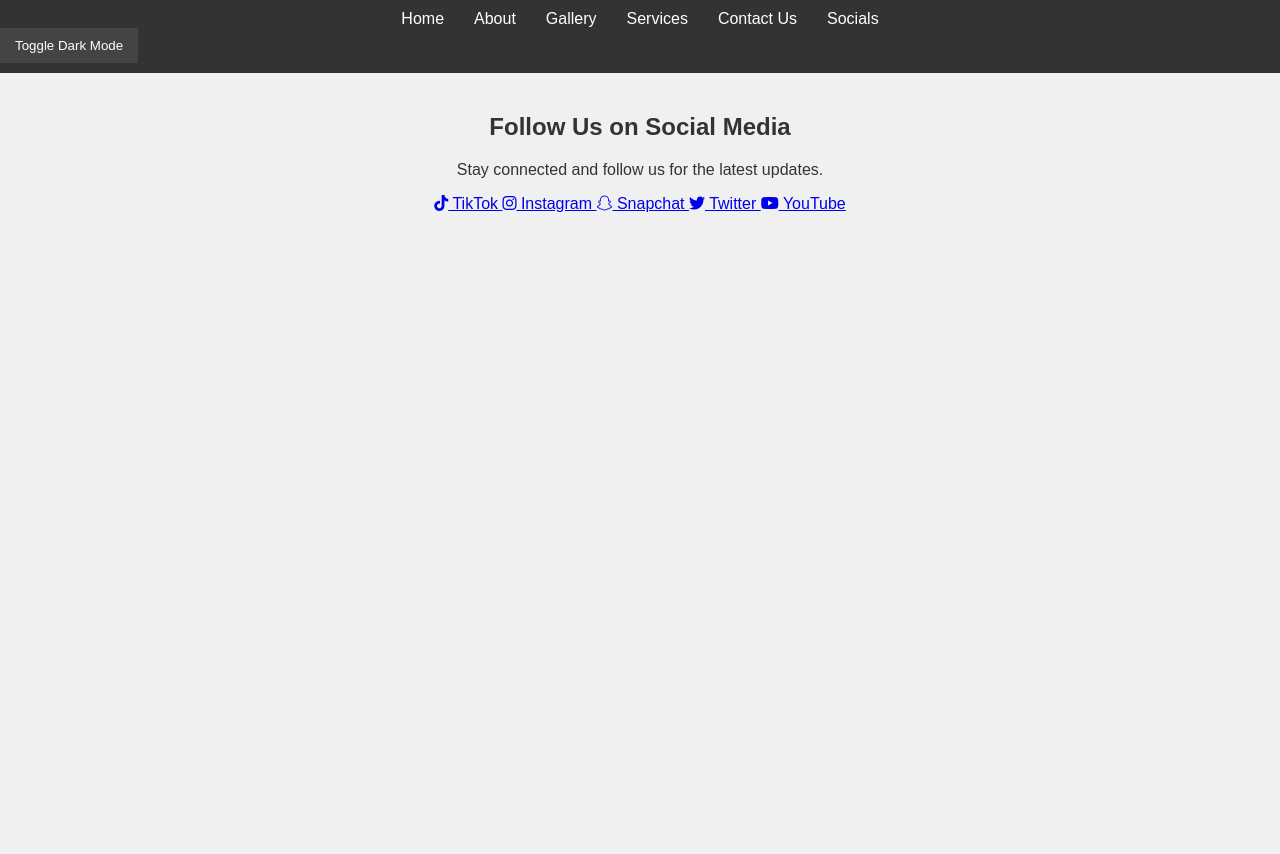
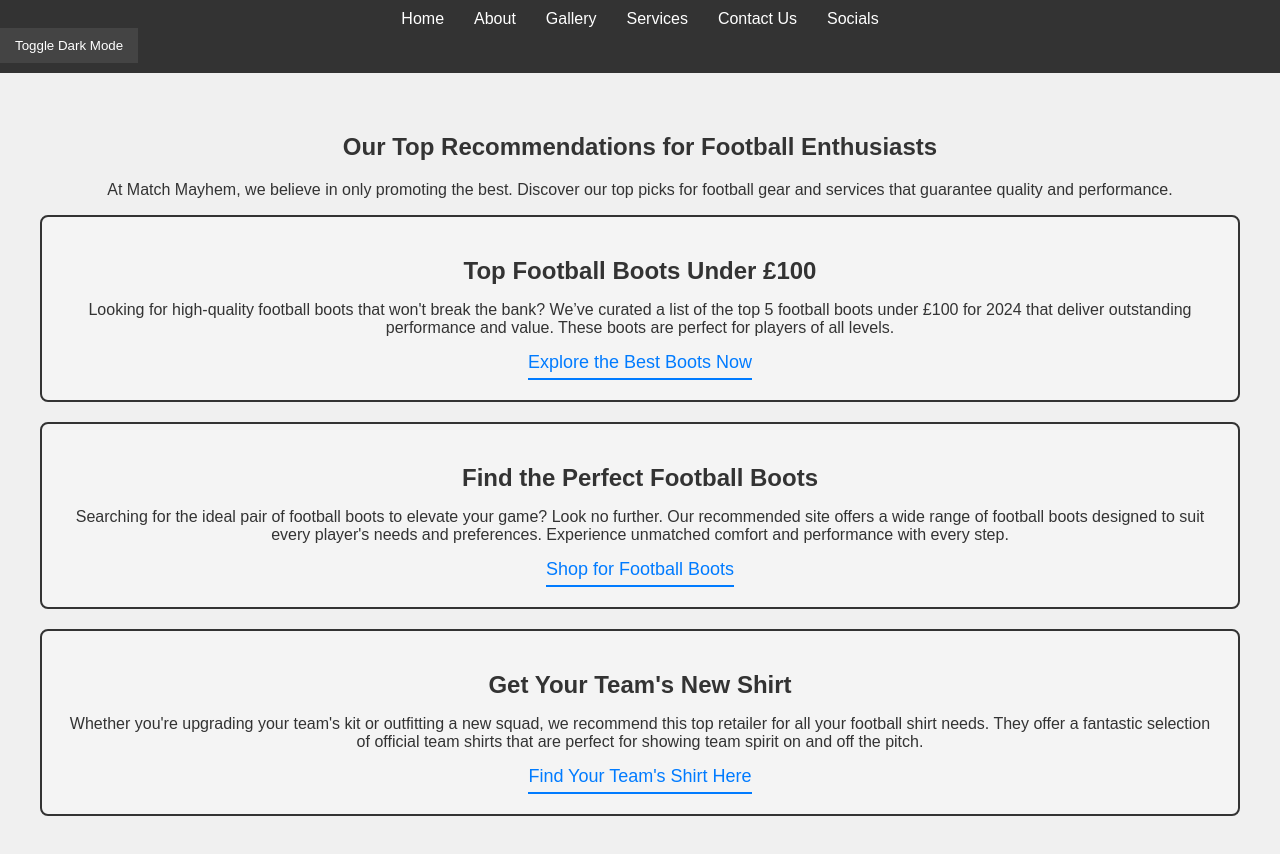
Before and after one commit to Hikmat602/Match-Mayhem, a plain HTML site: page socials.html in a window 1280 px wide. Before the commit the page ends 800 px from the top, so only its background shows below. Drawn offline with Linux system fonts and the light colour scheme.

Commit message:
Update socials.html

```diff
--- a/socials.html
+++ b/socials.html
@@ -3,13 +3,18 @@
 <head>
 <meta charset="UTF-8">
 <meta name="viewport" content="width=device-width, initial-scale=1.0">
-<title>Match Mayhem - Socials</title>
-<!-- FontAwesome for icons -->
-<link rel="stylesheet" href="https://cdnjs.cloudflare.com/ajax/libs/font-awesome/6.0.0-beta3/css/all.min.css">
+<title>Match Mayhem - Services</title>
 <link rel="stylesheet" href="style.css">
 </head>
 <body>
 <header>
+<div class="social-icons">
+<a href="https://www.tiktok.com" target="_blank"><i class="fab fa-tiktok"></i></a>
+<a href="https://www.instagram.com" target="_blank"><i class="fab fa-instagram"></i></a>
+<a href="https://www.snapchat.com" target="_blank"><i class="fab fa-snapchat"></i></a>
+<a href="https://www.twitter.com" target="_blank"><i class="fab fa-x-twitter"></i></a>
+<a href="https://www.youtube.com" target="_blank"><i class="fab fa-youtube"></i></a>
+</div>
 <nav>
 <ul>
 <li><a href="index.html">Home</a></li>
@@ -23,25 +28,23 @@
 </nav>
 </header>
 <main>
-<section id="socials">
-<h1>Follow Us on Social Media</h1>
-<p>Stay connected and follow us for the latest updates.</p>
-<div class="socials-container">
-<a href="https://www.tiktok.com" target="_blank" class="social-icon">
-<i class="fab fa-tiktok"></i> TikTok
-</a>
-<a href="https://www.instagram.com" target="_blank" class="social-icon">
-<i class="fab fa-instagram"></i> Instagram
-</a>
-<a href="https://www.snapchat.com" target="_blank" class="social-icon">
-<i class="fab fa-snapchat"></i> Snapchat
-</a>
-<a href="https://www.twitter.com" target="_blank" class="social-icon">
-<i class="fab fa-twitter"></i> Twitter
-</a>
-<a href="https://www.youtube.com" target="_blank" class="social-icon">
-<i class="fab fa-youtube"></i> YouTube
-</a>
+<section id="services">
+<h1>Our Top Recommendations for Football Enthusiasts</h1>
+<p>At Match Mayhem, we believe in only promoting the best. Discover our top picks for football gear and services that guarantee quality and performance.</p>
+<div class="promotional-content">
+<h2>Top Football Boots Under £100</h2>
+<p>Looking for high-quality football boots that won't break the bank? We’ve curated a list of the top 5 football boots under £100 for 2024 that deliver outstanding performance and value. These boots are perfect for players of all levels.</p>
+<a href="https://www.lovellsoccer.co.uk/blog/post/the-5-best-football-boots-under-100-for-2024" target="_blank">Explore the Best Boots Now</a>
+</div>
+<div class="promotional-content">
+<h2>Find the Perfect Football Boots</h2>
+<p>Searching for the ideal pair of football boots to elevate your game? Look no further. Our recommended site offers a wide range of football boots designed to suit every player's needs and preferences. Experience unmatched comfort and performance with every step.</p>
+<a href="https://www.prodirectsport.com/soccer/l/adults/departments-boots/activity-football/" target="_blank">Shop for Football Boots</a>
+</div>
+<div class="promotional-content">
+<h2>Get Your Team's New Shirt</h2>
+<p>Whether you're upgrading your team's kit or outfitting a new squad, we recommend this top retailer for all your football shirt needs. They offer a fantastic selection of official team shirts that are perfect for showing team spirit on and off the pitch.</p>
+<a href="https://www.kitbag.com/en/" target="_blank">Find Your Team's Shirt Here</a>
 </div>
 </section>
 </main>
```
